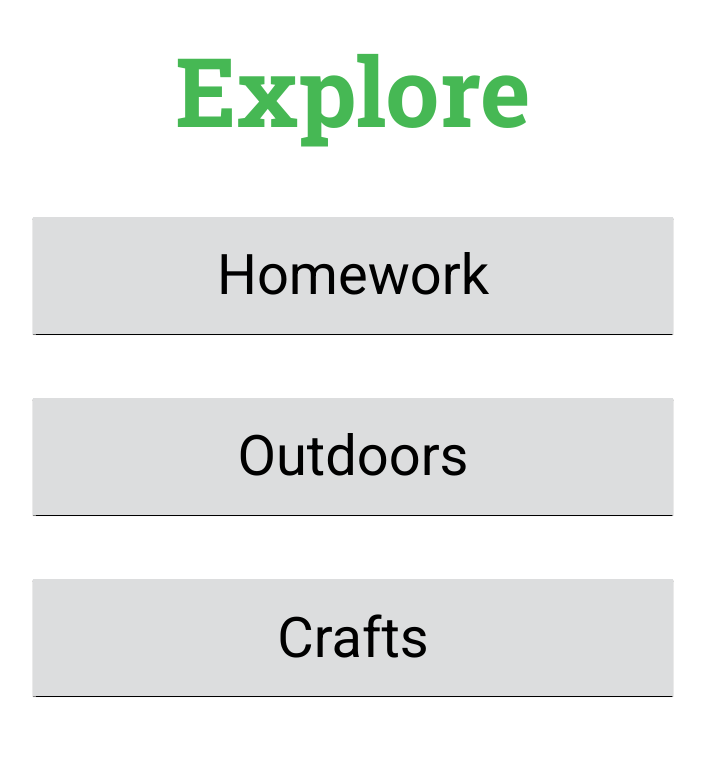
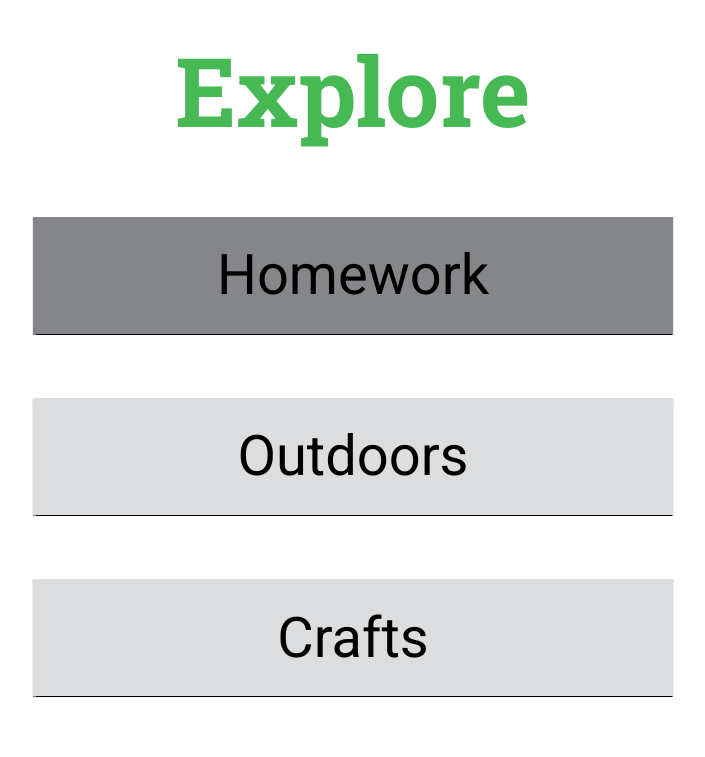
Before and after one commit to suyeonson/2014-technovation-challenge, a plain HTML site: page 1b.html in a window 1280 px wide. Both pictures are taken after a click on the element "Homework". Shown: the top 757 px of the page, without its empty margins (287-992 px from the left). Drawn offline with nearby package versions, Linux system fonts and the light colour scheme.

Commit message:
toggle on category clicks functional

```diff
--- a/1b.html
+++ b/1b.html
@@ -5,26 +5,22 @@
     <link type="text/css" rel="stylesheet" href="wireframe.css"/>
     <link href="http://code.ionicframework.com/ionicons/1.4.1/css/ionicons.min.css" rel="stylesheet" type="text/css"/>
     <link href='http://fonts.googleapis.com/css?family=Roboto+Slab:400,300,700|Roboto:400,300,500,700' rel='stylesheet' type='text/css'/>
-    <script>
-    	$(document).ready(function() {
-			$(".me").on("click", function() {
-				$(this).toggleClass("chosen");
-			});
-		});
-    </script>
   </head>
   <body>
   	<div class="ion-home"></div>
   	<div id="container">
   		<h1>Explore</h1>
   	</div>
-  	<div class="categories">
 		<div class="me">Homework</div>
 		<div class="me">Outdoors</div>
 		<div class="me">Crafts</div>
 		<div class="me">Service</div>
 		<div class="me">Geek Out</div>
 		<div class="me">Everything</div>
-  	</div>
+    <script>
+      $(".me").on("click", function() {
+        $(this).toggleClass("chosen");
+      });
+    </script>
   </body>
 </html>
--- a/wireframe.css
+++ b/wireframe.css
@@ -50,7 +50,7 @@ h1 {
 #container {
 	margin: 0;
 }
-.categories div{
+.me{
 	font-family: "Roboto", sans-serif;
 	font-size: 3.5em;
 	background-color: #DCDDDE;
```
Also changed, not shown: 1.html (+5 -0 lines). Lines whose indentation alone changed are shown as unchanged.
